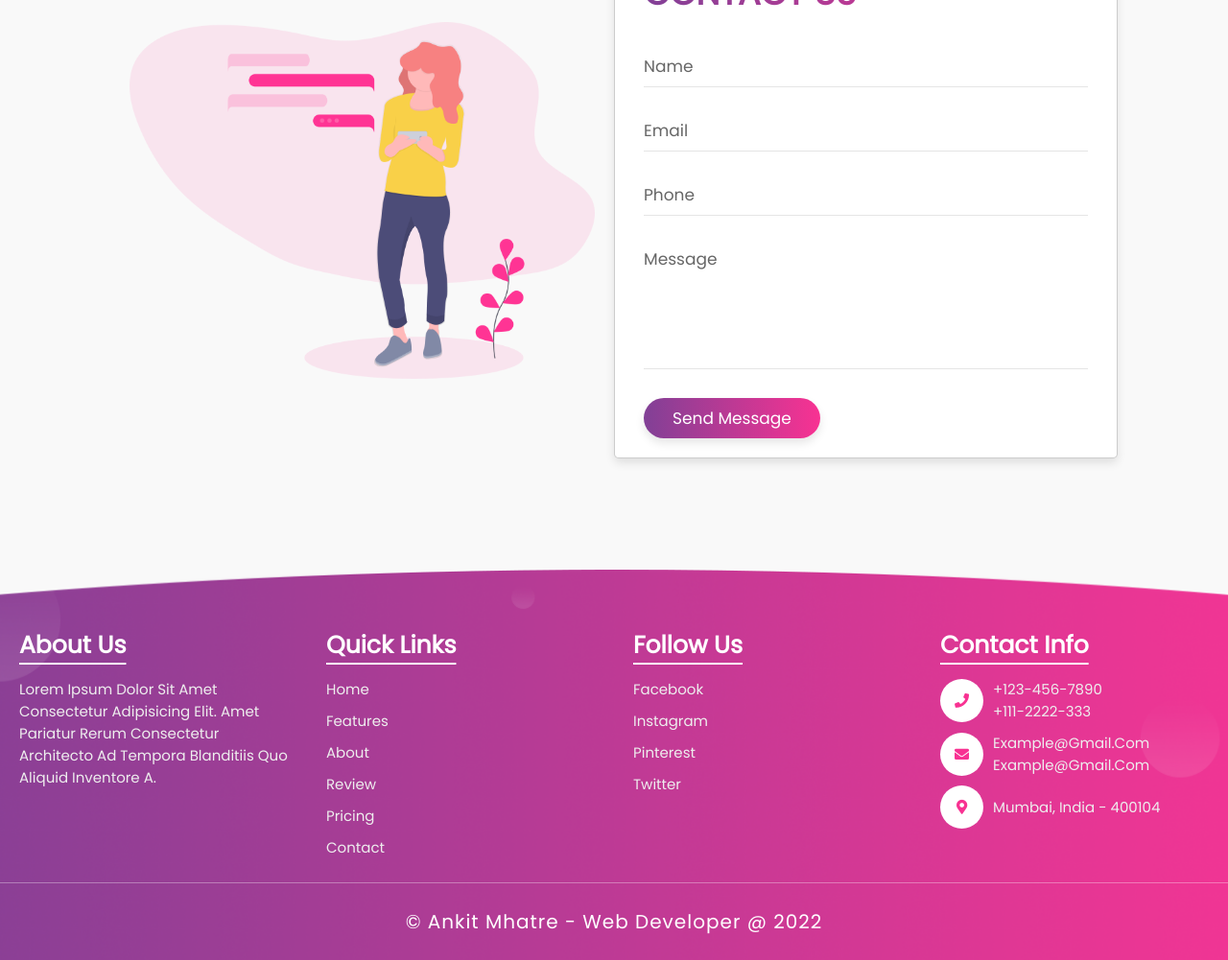
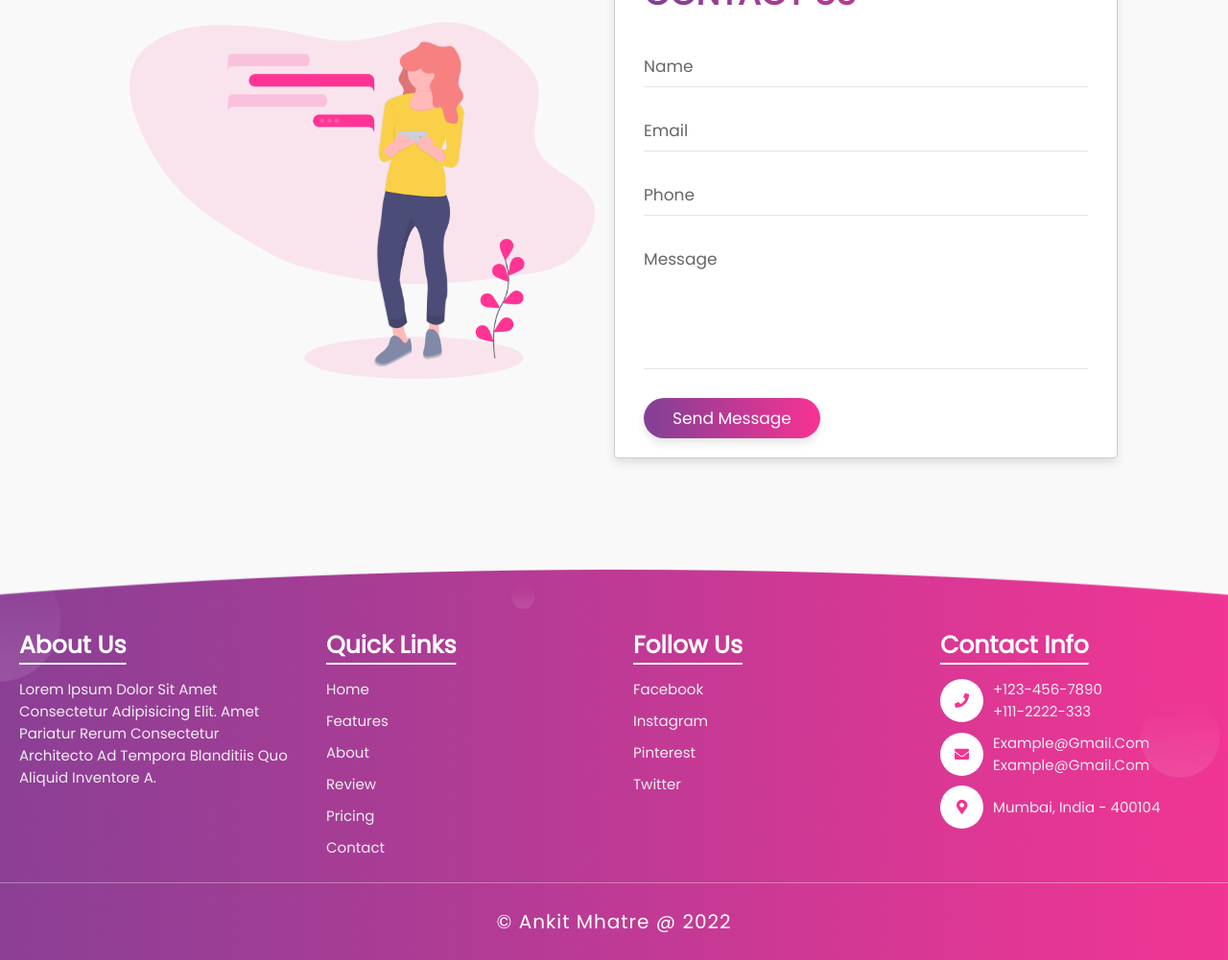
Before and after one commit to Ankit-Mhatre/webapp, a plain HTML site: page index.html in a window 1280 px wide. Shown: the part 4516-5517 px from the top of the page at 96% size. Drawn offline with Linux system fonts and the light colour scheme.

Commit message:
Update index.html

```diff
--- a/index.html
+++ b/index.html
@@ -335,7 +335,7 @@
 
     </div>
 
-    <h1 class="credit"> &copy; Ankit Mhatre - Web Developer @ 2022 </h1>
+    <h1 class="credit"> &copy; Ankit Mhatre @ 2022 </h1>
 
 </div>
 
```
